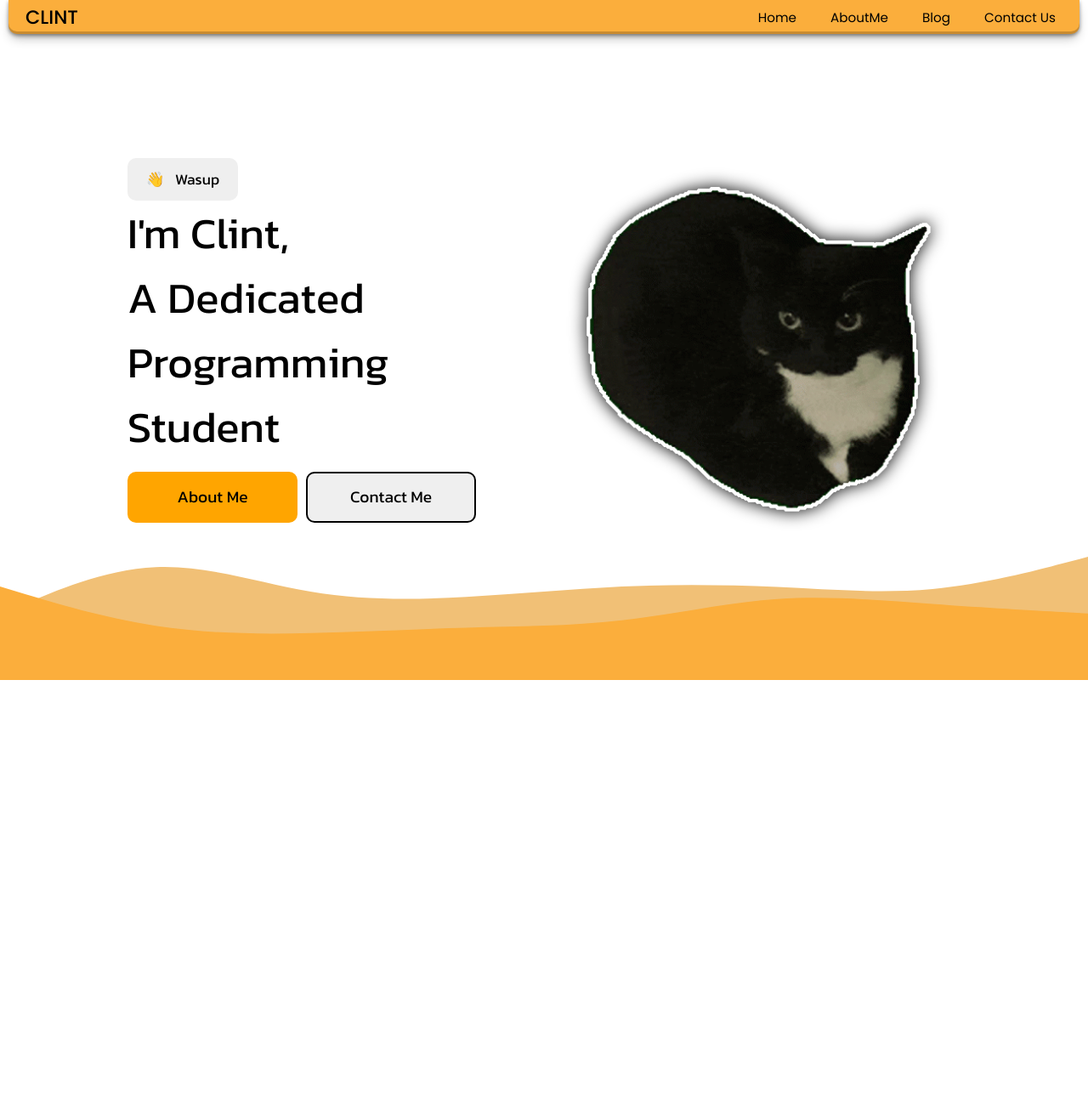
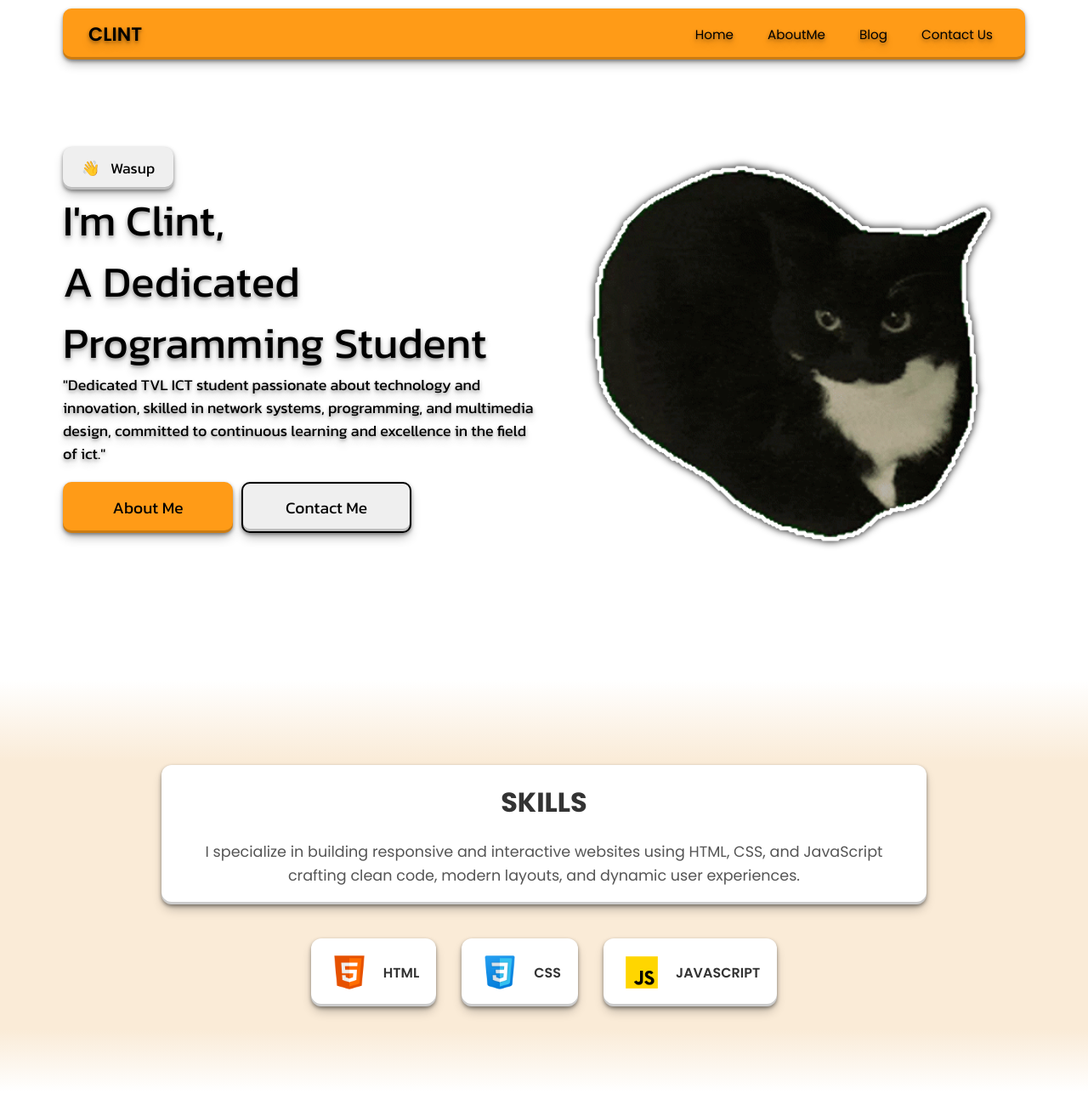
Before and after one commit to KevlarClint/AboutMe, a plain HTML site: page index.html in a window 1280 px wide. Shown: the whole page at 85% size. Before the commit the page ends 800 px from the top, so only its background shows below. Drawn offline with Linux system fonts and the light colour scheme; a web font is replaced by a local one.

Commit message:
add
added a skills section and better hero section

```diff
--- a/index.html
+++ b/index.html
@@ -1,9 +1,11 @@
 <!DOCTYPE html>
 <html lang="en">
+
 <head>
     <meta charset="UTF-8">
     <meta name="viewport" content="width=device-width, initial-scale=1.0">
-    <title>Document</title>
+    <title>About Me</title>
+    <link rel="shortcut icon" href="icon/icons8-citrus-100.png" type="image/x-icon">
     <link rel="stylesheet" href="style.css">
     <link rel="preconnect" href="https://fonts.googleapis.com">
     <link rel="preconnect" href="https://fonts.gstatic.com" crossorigin>
@@ -11,6 +13,7 @@
         href="https://fonts.googleapis.com/css2?family=Kanit:ital,wght@0,100;0,200;0,300;0,400;0,500;0,600;0,700;0,800;0,900;1,100;1,200;1,300;1,400;1,500;1,600;1,700;1,800;1,900&family=Rubik:ital,wght@0,300..900;1,300..900&family=Source+Code+Pro:ital,wght@0,200..900;1,200..900&family=Yuji+Mai&display=swap"
         rel="stylesheet">
 </head>
+
 <body>
     <!-- PREMADE NAVBAR -->
     <nav>
@@ -59,9 +62,15 @@
             <div class="left">
                 <div class="left-top">
                     <button class="cta-btn">&#128075; &nbsp; Wasup</button>
+                    <br>
                     <p class="intro">I'm Clint,</p>
-                    <p class="title">A Dedicated</p>
+                    <p class="title">A Dedicated </p>
                     <p class="title">Programming Student</p>
+                    <p class="info">
+                        "Dedicated TVL ICT student passionate about technology and innovation,
+                        skilled in network systems, programming, and multimedia design,
+                        committed to continuous learning and excellence in the field of ict."
+                    </p>
                 </div>
                 <div class="left-bottom">
                     <button>About Me</button>
@@ -74,7 +83,37 @@
         </div>
     </main>
 
+    <div class="skills">
+        <div class="container">
+            <div class="top-info-box">
+                <div class="title">SKILLS</div>
+                <p>I specialize in building responsive and interactive websites using HTML, CSS, and JavaScript
+                    crafting clean code,
+                    modern layouts, and dynamic user experiences.</p>
+            </div>
+            <div class="bottom-icons">
+                <div class="html">
+                    <img src="icon/icons8-html-5-144.png" alt="html">
+                    <p>HTML</p>
+                </div>
+                <div class="css">
+                    <img src="icon/icons8-css-144.png" alt="css">
+                    <p>CSS</p>
+                </div>
+                <div class="javascript">
+                    <img src="icon/icons8-javascript-144.png" alt="javascript">
+                    <p>JAVASCRIPT</p>
+                </div>
+            </div>
+        </div>
+    </div>
 
+    <div class="projects">
+        <div class="container">
+
+        </div>
+    </div>
     <script src="script.js"></script>
 </body>
+
 </html>
--- a/style.css
+++ b/style.css
@@ -11,6 +11,9 @@
 :root {
   --main-shadow: rgba(0, 0, 0, 0.4) 0px 2px 4px,
     rgba(0, 0, 0, 0.3) 0px 7px 13px -3px, rgba(0, 0, 0, 0.2) 0px -3px 0px inset;
+  --main-text-shadow: 0px 2px 4px rgba(0, 0, 0, 0.4),
+    0px 7px 10px rgba(0, 0, 0, 0.15);
+    --orange: #FF9B17;
 }
 body {
   padding: 0;
@@ -19,22 +22,24 @@ body {
 }
 
 nav {
-  border-radius: 0 0 10px 10px;
-  padding: 20px;
+  border-radius: 10px;
+  padding: 30px;
   height: 5vh;
   display: flex;
   justify-content: space-between;
   align-items: center;
   box-shadow: var(--main-shadow);
-  background-color: rgb(251, 174, 60);
   z-index: 1;
   position: absolute;
-  top: 0;
-  width: calc(100% - 20px); /* 10px left + 10px right */
-  margin-inline: 10px;
+  top: 10px;
+  left: 0;
+  right: 0;
+  width: calc(90% - 20px); /* Leaves 10px space on both sides */
+  max-width: 1600px;
+  margin: 0 auto; /* ✅ This centers it */
+  background-color: var(--orange);
+}
 
-  max-width: 2000px;
-}
 nav .logo {
   display: flex;
   align-items: center;
@@ -46,11 +51,11 @@ nav .logo img {
 }
 nav .logo h1 {
   font-size: 1.4rem;
-  color: #000;
-  font-weight: 500;
-  /* -webkit-text-stroke: 1px orange;   */
-  /* text-shadow: 0px 0px 10px white;  */
+  color: black;
+  font-weight: 600;
+  text-shadow: var(--main-text-shadow);
 }
+
 nav ul {
   list-style: none;
   display: flex;
@@ -60,7 +65,8 @@ nav ul li {
 }
 nav ul li a {
   text-decoration: none;
-  color: #000;
+  color: black;
+  text-shadow: var(--main-text-shadow);
   font-size: 95%;
   font-weight: 400;
   padding: 4px 8px;
@@ -162,10 +168,12 @@ main {
   align-items: center;
   height: 100vh;
   height: 100svh;
-  background: url(assets/wave3.svg);
+
+  /* background: url(assets/wave3.svg); */
   background-repeat: no-repeat;
   background-size: cover;
-  background-position: bottom;
+  background-position: 100% 89%;
+  background-attachment: fixed;
 
   @media (width <= 768px) {
     background-image: url(assets/768.svg);
@@ -179,22 +187,22 @@ main {
   display: flex;
   justify-content: center;
   align-items: center;
-  width: 95%;
-  max-width: 1000px;
-  /* background-color: aliceblue; */
+  width: 90%;
+  max-width: 1600px;
 }
 
 .left,
 .right {
   flex: 1;
   font-family: "Kanit", serif;
+  text-shadow: var(--main-text-shadow);
 }
 
 .left {
   margin-left: 10px;
   display: flex;
   flex-direction: column;
-  gap: 15px;
+  gap: 20px;
 
   @media (width <= 790px) {
     justify-content: center;
@@ -217,6 +225,7 @@ main {
     font-family: "Kanit", serif;
     font-size: 1.1rem;
     border: none;
+    box-shadow: var(--main-shadow);
   }
 
   & .intro,
@@ -224,7 +233,17 @@ main {
     font-size: 2.7rem;
     font-size: clamp(2.7rem, 2.54rem + 0.7999999999999998vw, 3.5rem);
     font-family: "Kanit", serif;
+    line-height: 4.5rem;
 
+    @media (width <= 790px) {
+      text-align: center;
+      line-height: 4rem;
+    }
+  }
+
+  & .info {
+    font-size: 1rem;
+    font-size: clamp(1rem, 0.96rem + 0.19999999999999996vw, 1.2rem);
     @media (width <= 790px) {
       text-align: center;
     }
@@ -248,9 +267,10 @@ main {
       font-size: 1.2rem;
       font-family: "Kanit", serif;
       border: none;
+      box-shadow: var(--main-shadow);
 
       &:nth-child(1) {
-        background-color: orange;
+        background-color: var(--orange);
       }
 
       &:nth-child(2) {
@@ -261,6 +281,8 @@ main {
 }
 
 .right {
+  display: grid;
+  place-items: center;
   margin-right: 10px;
 
   @media (width <= 790px) {
@@ -269,7 +291,143 @@ main {
 
   & img {
     width: 100%;
+    max-width: 600px;
     height: 100%;
-    filter: drop-shadow(0px 0px 10px black);
+    filter: drop-shadow(0px 0px 5px black);
   }
 }
+
+/* SKILSLLSLSLSLSL */
+.skills {
+  display: flex;
+  justify-content: center;
+  align-items: center;
+
+  padding: 100px 0;
+  background: linear-gradient(
+    to bottom,
+    white 0%,
+    antiquewhite 20%,
+    /* faster fade-in */ antiquewhite 85%,
+    /* longer solid middle */ white 100% /* faster fade-out */
+  );
+}
+
+.skills .container {
+  display: flex;
+  flex-direction: column;
+  align-items: center;
+  width: 90%;
+  max-width: 1600px;
+  gap: 40px;
+}
+
+.skills .top-info {
+  text-align: center;
+}
+
+.skills .top-info .title {
+  font-size: 2.5rem;
+  font-weight: bold;
+  margin-bottom: 15px;
+}
+
+.skills .top-info p {
+  font-size: 1.1rem;
+  max-width: 700px;
+  line-height: 1.6;
+}
+
+/* Horizontal Boxes */
+.skills .bottom-icons {
+  display: flex;
+  gap: 30px;
+  justify-content: center;
+  flex-wrap: wrap;
+}
+
+.skills .bottom-icons > div {
+  display: flex;
+  flex-direction: row;
+  align-items: center;
+  gap: 15px;
+  padding: 15px 20px;
+  border-radius: 12px;
+  background-color: #fff;
+  box-shadow: var(--main-shadow);
+  transition: transform 0.3s ease, box-shadow 0.3s ease;
+}
+
+.skills .bottom-icons > div:hover {
+  transform: translateY(-5px);
+  box-shadow: 0 8px 20px rgba(0, 0, 0, 0.1);
+}
+
+.skills .bottom-icons img {
+  width: 50px;
+  height: 50px;
+}
+
+.skills .bottom-icons p {
+  font-size: 1rem;
+  font-weight: 600;
+  margin: 0;
+  color: #333;
+}
+
+/*  */
+.top-info-box {
+  display: flex;
+  flex-direction: column;
+  align-items: center;
+  text-align: center;
+  gap: 20px;
+  background-color: #fff;
+  padding: 20px 30px;
+  border-radius: 12px;
+  box-shadow: var(--main-shadow);
+  max-width: 900px;
+  margin: 0 auto;
+}
+
+.top-info-box .title {
+  font-size: 2rem;
+  font-weight: bold;
+  color: #333;
+  white-space: nowrap;
+}
+
+.top-info-box p {
+  margin: 0;
+  font-size: 1.1rem;
+  color: #555;
+  line-height: 1.6;
+}
+@media (max-width: 600px) {
+  .top-info-box {
+    flex-direction: column;
+    text-align: center;
+  }
+
+  .top-info-box .title {
+    margin-bottom: 10px;
+  }
+}
+
+/* PROJECTS */
+.projects {
+  display: flex;
+  justify-content: center;
+  align-items: center;
+  height: 100vh;
+  height: 100svh;
+}
+
+.projects .container {
+  display: flex;
+  flex-direction: column;
+  align-items: center;
+  width: 90%;
+  max-width: 1600px;
+  gap: 40px;
+}
```
Also changed, not shown: icon/icons8-css-144.png (added), icon/icons8-html-5-144.png (added), icon/icons8-javascript-144.png (added).
